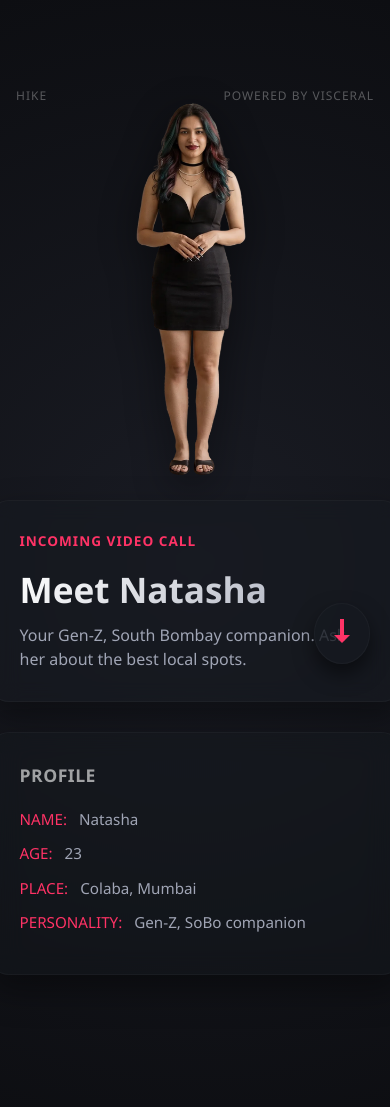
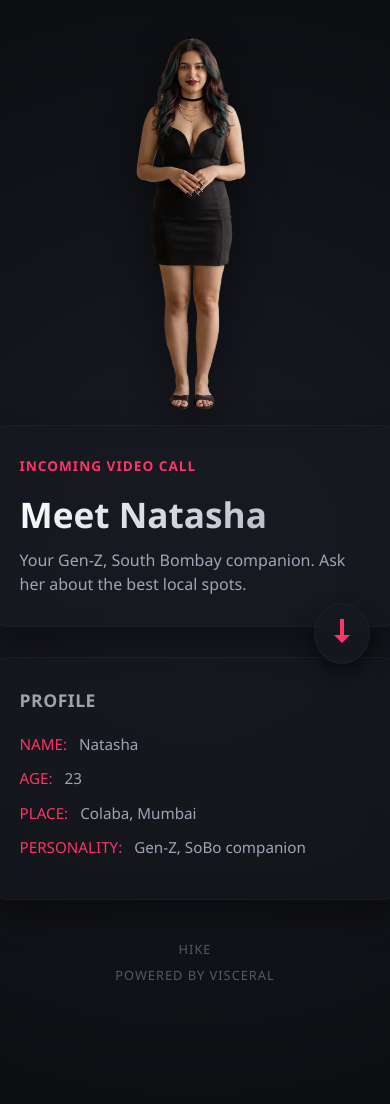
Before and after one commit to visceral-io/aicharacter, a plain HTML site: page index.html in a window 390 px wide. Drawn offline with Linux system fonts and the light colour scheme; a script that the page names is missing.

Commit message:
Update index.html
footer

```diff
--- a/index.html
+++ b/index.html
@@ -19,22 +19,6 @@
             overflow-x: hidden;
             position: relative;
         }
-
-        /* Minimalist Corner Headers (Low-opacity) */
-        .corner-text {
-            position: absolute;
-            top: 24px;
-            font-size: 0.9rem;
-            font-weight: 500;
-            color: rgba(255, 255, 255, 0.3); /* 30% Opacity */
-            letter-spacing: 1px;
-            text-transform: uppercase;
-            user-select: none;
-            z-index: 5;
-        }
-
-        .top-left { left: 24px; }
-        .top-right { right: 24px; }
 
         /* Left Side Character View */
         .character-view {
@@ -144,7 +128,31 @@
             font-weight: 500;
         }
 
-        /* Guidance arrow pointing down - Fixed position & moved up */
+        /* Branding Footer */
+        .branding-footer {
+            position: absolute;
+            bottom: 24px;
+            left: 0;
+            width: 100%;
+            display: flex;
+            justify-content: space-between;
+            padding: 0 40px;
+            box-sizing: border-box;
+            font-size: 0.9rem;
+            font-weight: 500;
+            color: rgba(255, 255, 255, 0.3);
+            letter-spacing: 1px;
+            text-transform: uppercase;
+            user-select: none;
+            pointer-events: none; /* Lets clicks pass through to the widget */
+            z-index: 5;
+        }
+
+        .branding-footer .visceral {
+            padding-right: 90px; /* Keeps the text from hiding behind the Runway widget */
+        }
+
+        /* Guidance arrow pointing down - Fixed position */
         .guide-arrow {
             position: fixed;
             bottom: 220px;
@@ -179,25 +187,18 @@
         /* MOBILE RESPONSIVENESS */
         @media (max-width: 800px) {
             body {
-                display: block;
+                display: flex;
+                flex-direction: column;
+                justify-content: flex-start;
                 overflow-y: auto;
-                padding-bottom: 150px;
             }
-
-            /* Adjust corner text specifically for mobile */
-            .corner-text {
-                top: 12px; /* Moves it much higher to the edge */
-                font-size: 0.75rem; /* Shrinks the text slightly to fit better */
-            }
-            .top-left { left: 16px; }
-            .top-right { right: 16px; }
 
             .character-view {
                 position: relative;
                 width: 100%;
-                height: 48vh; /* Slightly smaller height to make room */
+                height: 48vh;
                 left: 0;
-                margin-top: 75px; /* Pushes Natasha further down so she doesn't overlap text */
+                margin-top: 10px; /* Fixes the massive padding gap at the top */
             }
 
             .content-area {
@@ -206,7 +207,7 @@
                 right: auto;
                 top: auto;
                 transform: none;
-                margin: 20px auto 0 auto;
+                margin: 10px auto 0 auto;
                 align-items: center;
             }
 
@@ -214,13 +215,25 @@
                 bottom: 180px;
                 right: 20px;
             }
+
+            /* Moves footer to the very bottom of the scrollable page */
+            .branding-footer {
+                position: relative;
+                bottom: 0;
+                padding: 40px 20px 120px 20px; /* Extra bottom padding for the widget */
+                flex-direction: column;
+                align-items: center;
+                gap: 8px;
+                font-size: 0.8rem;
+            }
+
+            .branding-footer .visceral {
+                padding-right: 0; /* Centers text normally on mobile */
+            }
         }
     </style>
 </head>
 <body>
-
-    <div class="corner-text top-left">Hike</div>
-    <div class="corner-text top-right">Powered by Visceral</div>
 
     <div class="character-view">
         <img src="avatar.png" alt="Natasha AI">
@@ -242,6 +255,11 @@
         </div>
     </div>
 
+    <div class="branding-footer">
+        <span>Hike</span>
+        <span class="visceral">Powered by Visceral</span>
+    </div>
+
     <div class="guide-arrow">
         <svg viewBox="0 0 24 24"><path d="M12 24l-8-8h6v-16h4v16h6z"/></svg>
     </div>
```
